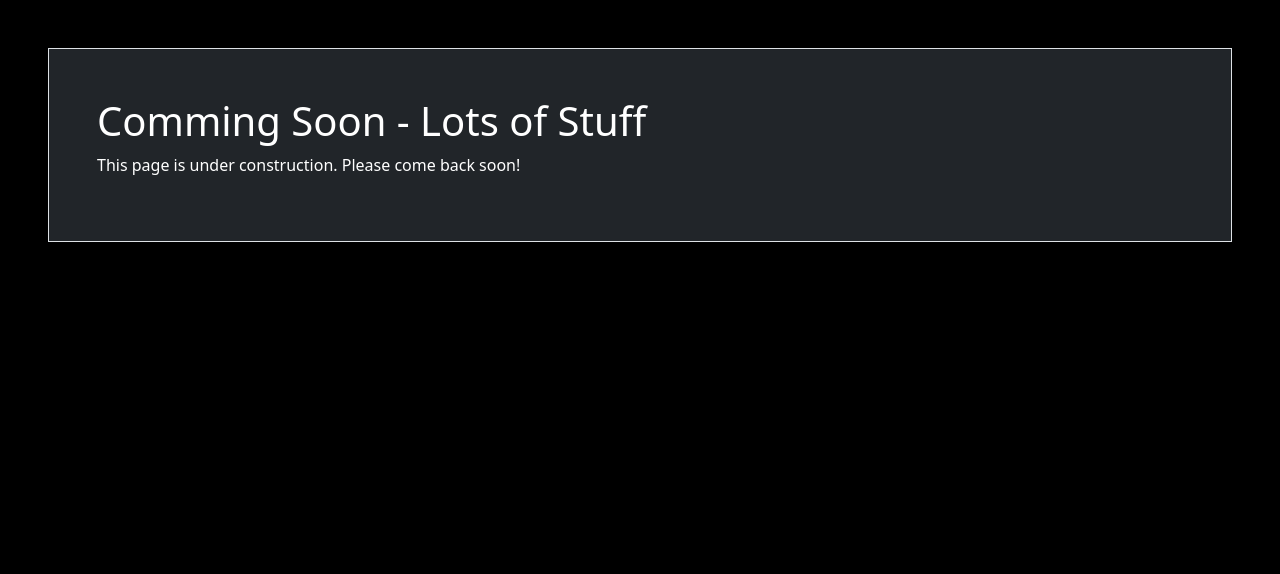
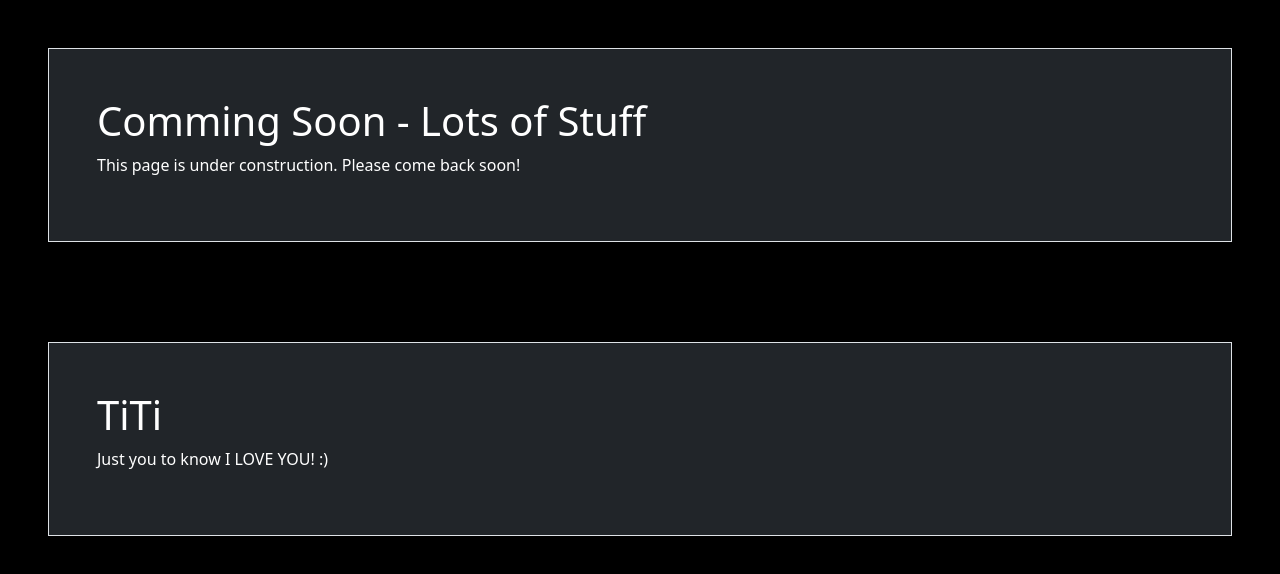
Before and after one commit to rochar/rochar, a React app: page / in a window 1280 px wide. Built offline with nearby package versions, Linux system fonts and the light colour scheme.

Commit message:
special message for Titi

```diff
--- a/public/index.html
+++ b/public/index.html
@@ -27,6 +27,11 @@
   <body class="m-5">
     <noscript>You need to enable JavaScript to run this app.</noscript>
     <div id="root"></div>
+    <div style="height: 100px;"></div>
+    <div class="container-fluid p-5 border bg-dark text-white">
+      <h1>TiTi</h1>
+      <p>Just you to know I LOVE YOU! :)</p>
+    </div>
     <!--
       This HTML file is a template.
       If you open it directly in the browser, you will see an empty page.
--- a/public/main.css
+++ b/public/main.css
@@ -1,3 +1,3 @@
-html{
+body{
     background-color: #000000;
 }
--- a/src/index.js
+++ b/src/index.js
@@ -8,7 +8,7 @@ const App = () => {
     <div className="container-fluid p-5 border bg-dark text-white">
       <h1>Comming Soon  - Lots of Stuff</h1>
       <p>This page is under construction. Please come back soon!</p>
-    </div>
+      </div>
  );
 }
 
```
Also changed, not shown: index.html (deleted, +0 -9 lines).
